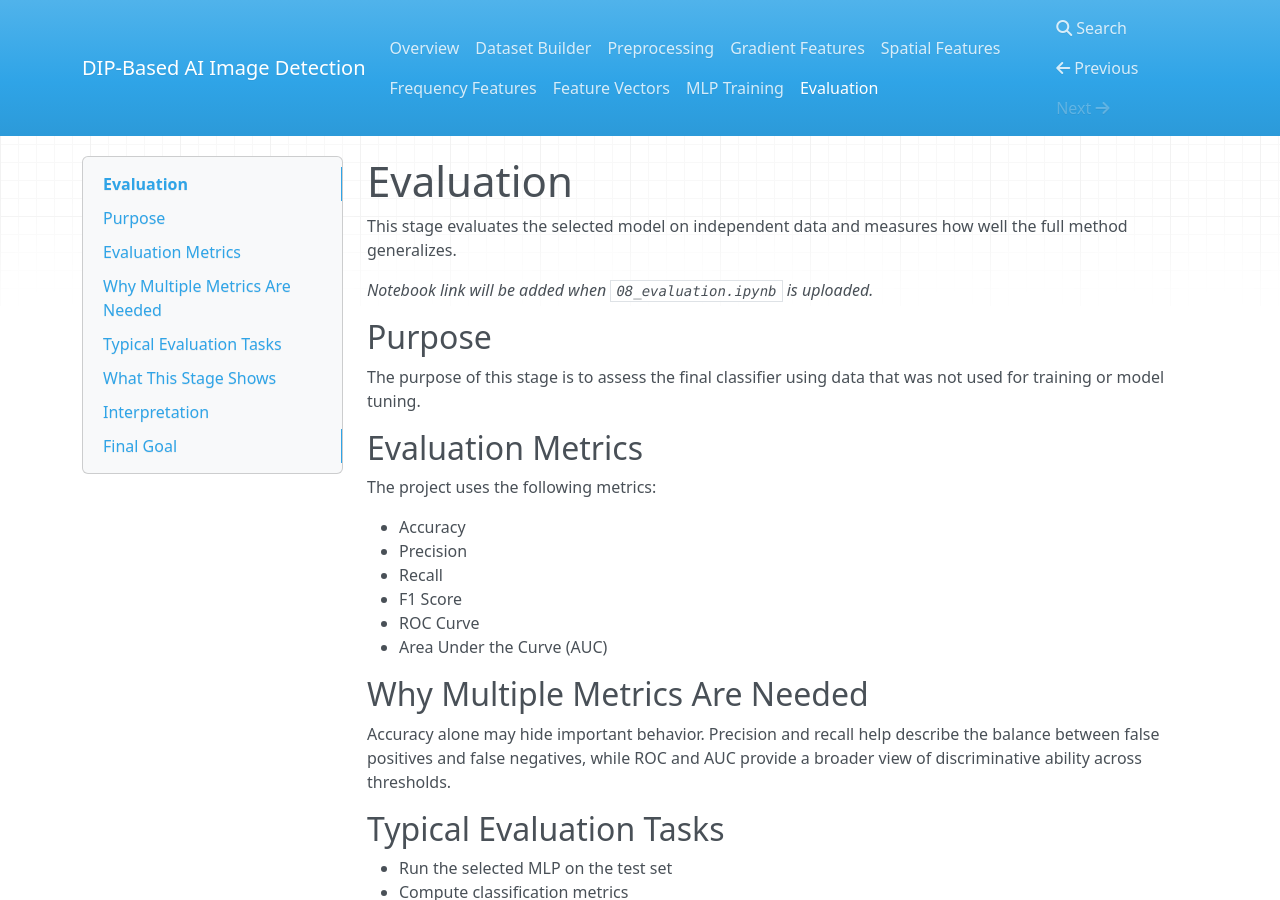
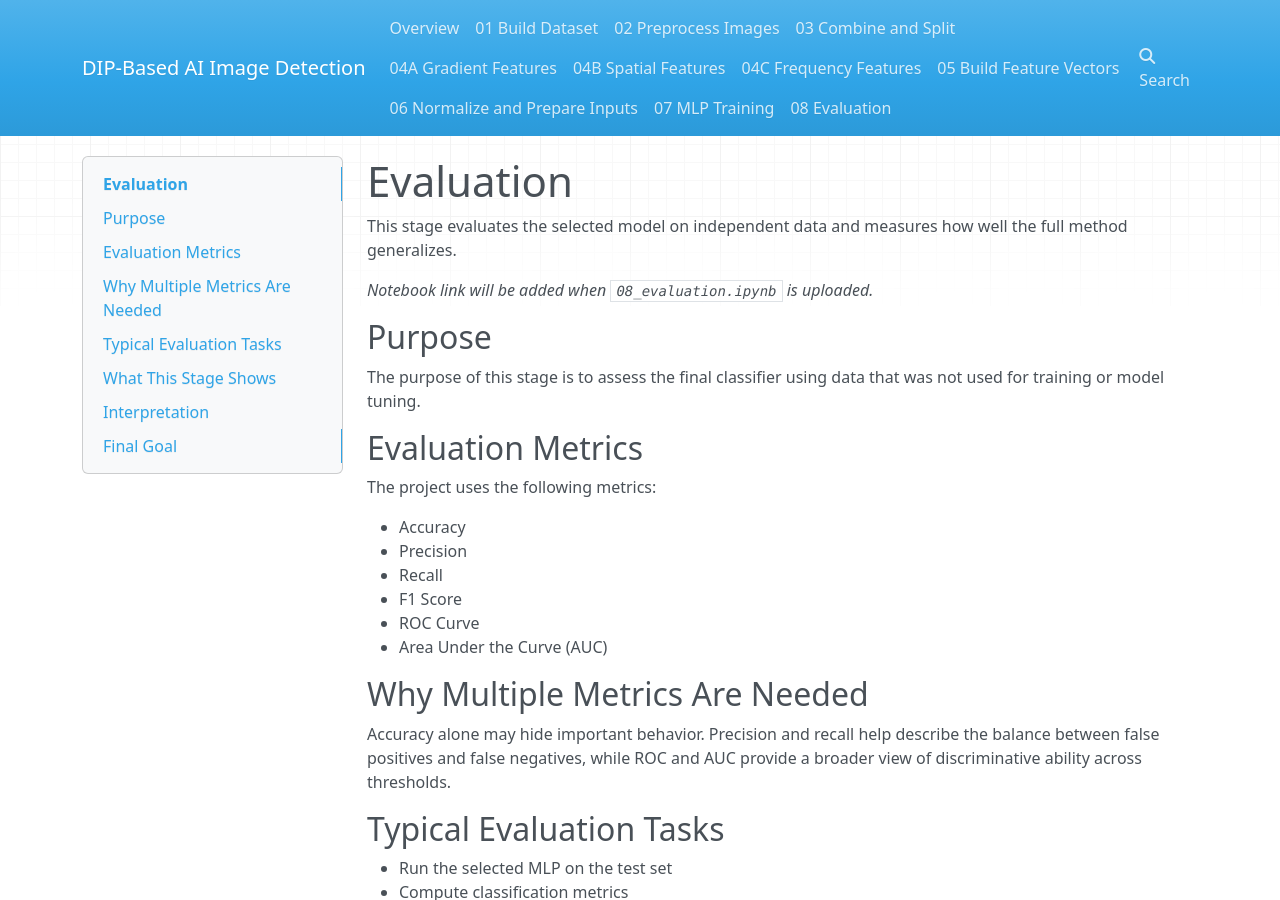
Before and after one commit to pgailinas/dip-ai-image-detection, an MkDocs documentation site: the page built from docs/evaluation.md, in a window 1280 px wide and 900 px high. Built offline with MkDocs 1.6.1, drawn with Linux system fonts in a browser that asks for light colours; nearby versions of some CDN libraries.

Commit message:
Update mkdocs.yml

```diff
--- a/mkdocs.yml
+++ b/mkdocs.yml
@@ -7,11 +7,13 @@
 
 nav:
   - Overview: index.md
-  - Dataset Builder: dataset-builder.md
-  - Preprocessing: preprocessing.md
-  - Gradient Features: gradient-features.md
-  - Spatial Features: spatial-features.md
-  - Frequency Features: frequency-features.md
-  - Feature Vectors: feature-vectors.md
-  - MLP Training: mlp-training.md
-  - Evaluation: evaluation.md
+  - 01 Build Dataset: 01_Build_Dataset_Summary.md
+  - 02 Preprocess Images: 02_Preprocess_Images_Summary.md
+  - 03 Combine and Split: 03_Combine_and_Split_Summary.md
+  - 04A Gradient Features: 04A_Extract_Gradient_Features_Summary.md
+  - 04B Spatial Features: 04B_Extract_Spatial_Features_Summary.md
+  - 04C Frequency Features: 04C_Extract_Frequency_Features_Summary.md
+  - 05 Build Feature Vectors: 05_Build_Feature_Vectors_Summary.md
+  - 06 Normalize and Prepare Inputs: 06_Normalize_and_Prepare_Inputs_Summary.md
+  - 07 MLP Training: 07_Train_Neural_Network_Summary.md
+  - 08 Evaluation: 08_Validate_and_Tune_Model_Summary.md
```
